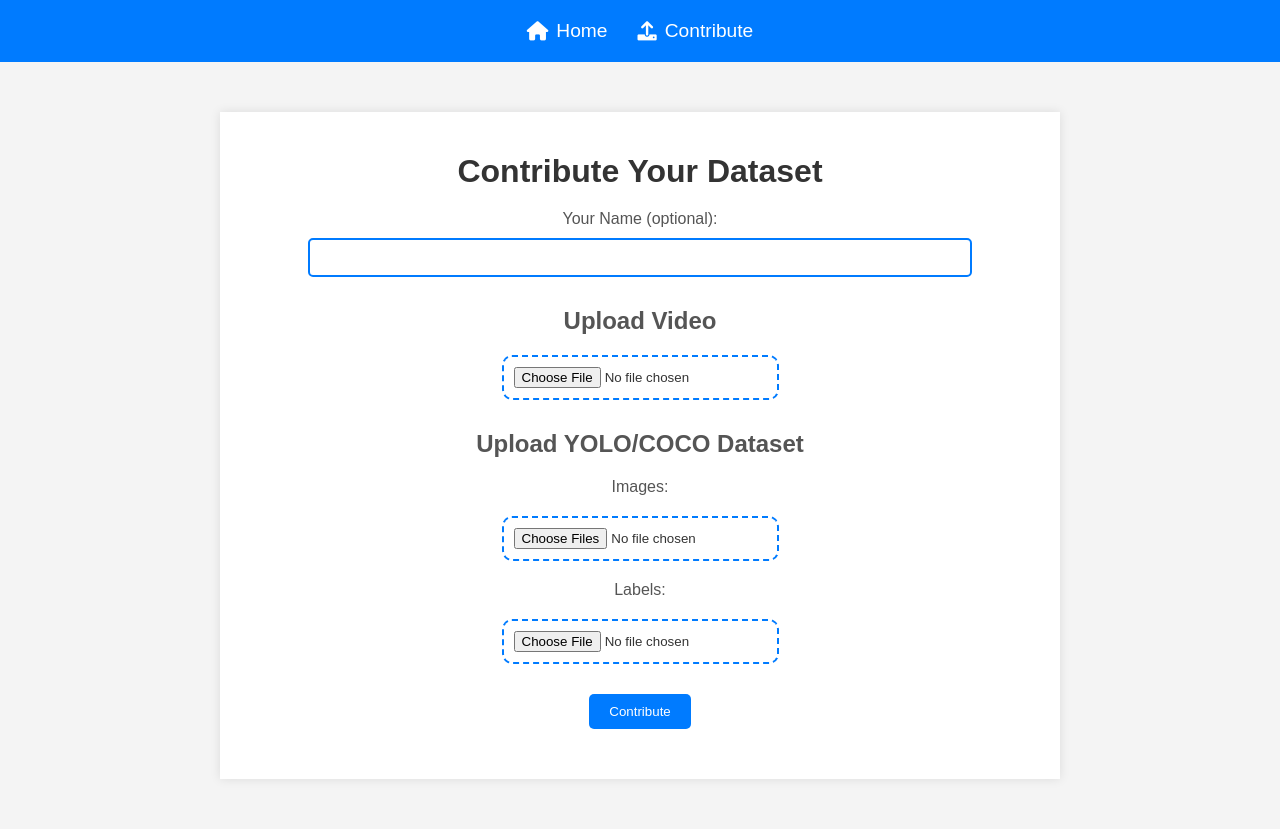
After one commit to Nathancgy/marine_debris_proj, a Flask app: page /contribute in a window 1280 px wide. The commit adds this page. Run offline with Flask 3, Linux system fonts and the light colour scheme.

Commit message:
updated website

```diff
--- a/app.py
+++ b/app.py
@@ -6,7 +6,7 @@ import subprocess
 import shutil
 
 app = Flask(__name__)
-model = YOLO("weights.pt")
+model = YOLO("yolov10n/weights.pt")
 
 UPLOAD_FOLDER = 'uploads'
 PROCESSED_FOLDER = 'static'
@@ -86,13 +86,11 @@ def process_video(file_path):
             for box in boxes:
                 x1, y1, x2, y2 = box.xyxy[0]
                 label = result.names[int(box.cls)]
-                confidence = box.conf.item()  # Convert tensor to float
+                confidence = box.conf.item()
 
-                # Draw bounding box and label
                 cv2.rectangle(img, (int(x1), int(y1)), (int(x2), int(y2)), (255, 0, 0), 2)
                 cv2.putText(img, f'{label} {confidence:.2f}', (int(x1), int(y1)), cv2.FONT_HERSHEY_SIMPLEX, 0.5, (255, 0, 0), 2)
 
-                # Check if the current detection overlaps with any previous detection
                 current_bbox = (x1, y1, x2, y2)
                 if not any(iou(current_bbox, prev_bbox) > 0.5 for prev_bbox in previous_detections):
                     if label not in detected_objects:
@@ -100,7 +98,6 @@ def process_video(file_path):
                     detected_objects[label] += 1
                     new_detections.append(current_bbox)
 
-                    # Add detection data to the list
                     detection_data.append({
                         'label': label,
                         'confidence': confidence,
@@ -112,10 +109,8 @@ def process_video(file_path):
         yolo_progress = int((i / total_frames) * 100)
         print(f'Processing frame {i+1}/{total_frames} ({yolo_progress}%)')
 
-    # Combine frames back into a video
     combine_frames(f'{frames_folder}/{frame_pattern}', output_path)
 
-    # Delete the frames
     delete_frames(frames_folder)
 
     print(f"Detected objects: {detected_objects}")
@@ -124,20 +119,16 @@ def iou(bbox1, bbox2):
     x1_min, y1_min, x1_max, y1_max = bbox1
     x2_min, y2_min, x2_max, y2_max = bbox2
 
-    # Calculate the (x, y)-coordinates of the intersection rectangle
     inter_x_min = max(x1_min, x2_min)
     inter_y_min = max(y1_min, y2_min)
     inter_x_max = min(x1_max, x2_max)
     inter_y_max = min(y1_max, y2_max)
 
-    # Compute the area of intersection rectangle
     inter_area = max(0, inter_x_max - inter_x_min) * max(0, inter_y_max - inter_y_min)
 
-    # Compute the area of both the prediction and ground-truth rectangles
     bbox1_area = (x1_max - x1_min) * (y1_max - y1_min)
     bbox2_area = (x2_max - x2_min) * (y2_max - y2_min)
 
-    # Compute the intersection over union by taking the intersection area and dividing it by the sum of prediction + ground-truth areas - the intersection area
     iou = inter_area / float(bbox1_area + bbox2_area - inter_area)
 
     return iou
@@ -156,5 +147,40 @@ def get_yolo_progress():
 def processed_file(filename):
     return render_template('processed.html', filename='processed_' + filename, detection_data=detection_data)
 
+@app.route('/contribute', methods=['GET', 'POST'])
+def contribute():
+    if request.method == 'POST':
+        name = request.form.get('name', 'you')
+
+        video_file = request.files.get('video')
+        image_files = request.files.getlist('images')
+        label_file = request.files.get('labels')
+
+        if not video_file and not image_files and not label_file:
+            return render_template('contribute.html', error='Please upload at least one file.')
+
+        if video_file and video_file.filename != '':
+            video_path = os.path.join(app.config['UPLOAD_FOLDER'], 'contributed_videos', video_file.filename)
+            os.makedirs(os.path.dirname(video_path), exist_ok=True)
+            video_file.save(video_path)
+
+        if image_files and label_file and label_file.filename != '':
+            for image_file in image_files:
+                if image_file.filename != '':
+                    image_path = os.path.join(app.config['UPLOAD_FOLDER'], 'contributed_images', image_file.filename)
+                    os.makedirs(os.path.dirname(image_path), exist_ok=True)
+                    image_file.save(image_path)
+
+            label_path = os.path.join(app.config['UPLOAD_FOLDER'], 'contributed_labels', label_file.filename)
+            os.makedirs(os.path.dirname(label_path), exist_ok=True)
+            label_file.save(label_path)
+
+        with open('contributors.txt', 'a') as file:
+            file.write(f'{name}\n')
+
+        return render_template('contribute_success.html', name=name)
+
+    return render_template('contribute.html')
+
 if __name__ == "__main__":
     app.run(debug=True)
--- a/static/style.css
+++ b/static/style.css
@@ -5,6 +5,42 @@ body {
     margin: 0;
     padding: 0;
     color: #333;
+}
+
+header {
+    background-color: #007BFF;
+    padding: 20px 0;
+    color: white;
+    text-align: center;
+}
+
+nav ul {
+    list-style: none;
+    padding: 0;
+    margin: 0;
+    display: flex;
+    justify-content: center;
+}
+
+nav ul li {
+    margin: 0 15px;
+}
+
+nav ul li a {
+    color: white;
+    text-decoration: none;
+    font-size: 1.2em;
+    transition: color 0.3s ease;
+    display: flex;
+    align-items: center;
+}
+
+nav ul li a i {
+    margin-right: 8px;
+}
+
+nav ul li a:hover {
+    color: #ffdd57;
 }
 
 .container {
@@ -35,6 +71,20 @@ h2 {
 
 form {
     margin-bottom: 30px;
+}
+
+.input-text {
+    display: block;
+    margin: 10px auto;
+    padding: 10px;
+    width: 80%;
+    border: 2px solid #007BFF;
+    border-radius: 5px;
+    transition: border-color 0.3s ease;
+}
+
+.input-text:focus {
+    border-color: #0056b3;
 }
 
 .input-file {
@@ -68,43 +118,14 @@ form {
     transform: translateY(-3px);
 }
 
-#ffmpeg-progress-container, #yolo-progress-container {
-    width: 100%;
-    background-color: #e0e0e0;
-    border-radius: 10px;
-    overflow: hidden;
-    margin: 20px 0;
-    position: relative;
+.form-section {
+    margin-bottom: 30px;
 }
 
-#ffmpeg-progress-bar, #yolo-progress-bar {
-    height: 20px;
-    width: 0;
-    background-color: #76c7c0;
-    transition: width 0.5s ease;
-}
-
-ul {
-    list-style-type: none;
-    padding: 0;
-}
-
-li {
-    background: #f9f9f9;
-    margin: 10px 0;
-    padding: 15px;
-    border-radius: 5px;
-    box-shadow: 0 2px 5px rgba(0, 0, 0, 0.1);
-    transition: transform 0.2s, background-color 0.3s;
-}
-
-li:hover {
-    transform: scale(1.02);
-    background-color: #eef;
-}
-
-strong {
-    color: #333;
+label {
+    display: block;
+    margin: 10px 0 5px;
+    color: #555;
 }
 
 /* Responsive Styles */
@@ -119,10 +140,6 @@ strong {
 
     h2 {
         font-size: 1.2em;
-    }
-
-    li {
-        padding: 10px;
     }
 }
 
@@ -139,9 +156,4 @@ strong {
         padding: 8px 16px;
         font-size: 0.9em;
     }
-
-    video {
-        width: 100%;
-        height: auto;
-    }
 }
--- /dev/null
+++ b/templates/contribute.html
@@ -0,0 +1,57 @@
+<!DOCTYPE html>
+<html lang="en">
+<head>
+    <meta charset="UTF-8">
+    <meta name="viewport" content="width=device-width, initial-scale=1.0">
+    <title>Contribute Your Dataset</title>
+    <link rel="stylesheet" href="{{ url_for('static', filename='style.css') }}">
+    <link rel="stylesheet" href="https://cdnjs.cloudflare.com/ajax/libs/font-awesome/6.0.0-beta3/css/all.min.css">
+</head>
+<body>
+    <header>
+        <nav>
+            <ul>
+                <li><a href="{{ url_for('index') }}"><i class="fas fa-home"></i> Home</a></li>
+                <li><a href="{{ url_for('contribute') }}"><i class="fas fa-upload"></i> Contribute</a></li>
+            </ul>
+        </nav>
+    </header>
+    <div class="container">
+        <h1>Contribute Your Dataset</h1>
+        {% if error %}
+            <p style="color: red;">{{ error }}</p>
+        {% endif %}
+        <form id="contributeForm" action="/contribute" method="post" enctype="multipart/form-data" onsubmit="return validateForm()">
+            <div class="form-section">
+                <label for="name">Your Name (optional):</label>
+                <input type="text" name="name" id="name" class="input-text">
+            </div>
+            <div class="form-section">
+                <h2>Upload Video</h2>
+                <input type="file" name="video" id="video" class="input-file">
+            </div>
+            <div class="form-section">
+                <h2>Upload YOLO/COCO Dataset</h2>
+                <label for="images">Images:</label>
+                <input type="file" name="images" id="images" multiple class="input-file">
+                <label for="labels">Labels:</label>
+                <input type="file" name="labels" id="labels" class="input-file">
+            </div>
+            <input type="submit" value="Contribute" class="btn">
+        </form>
+    </div>
+    <script>
+        function validateForm() {
+            const video = document.getElementById('video').files.length;
+            const images = document.getElementById('images').files.length;
+            const labels = document.getElementById('labels').files.length;
+
+            if (video === 0 && images === 0 && labels === 0) {
+                alert('Please upload at least one file.');
+                return false;
+            }
+            return true;
+        }
+    </script>
+</body>
+</html>
```
Also changed, not shown: templates/contribute_success.html (added, +24 -0 lines), templates/index.html (+9 -0 lines), contributors.txt (added).
